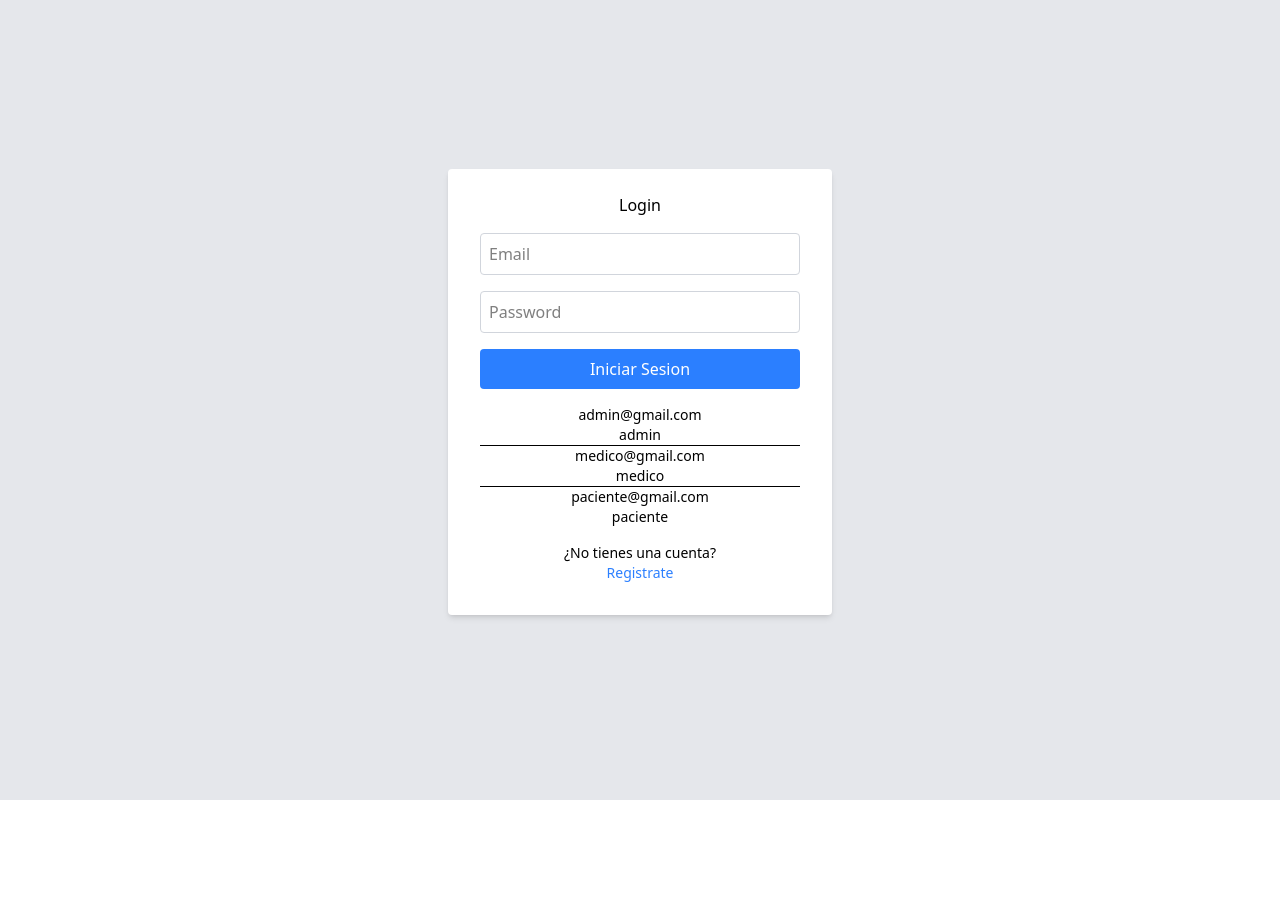
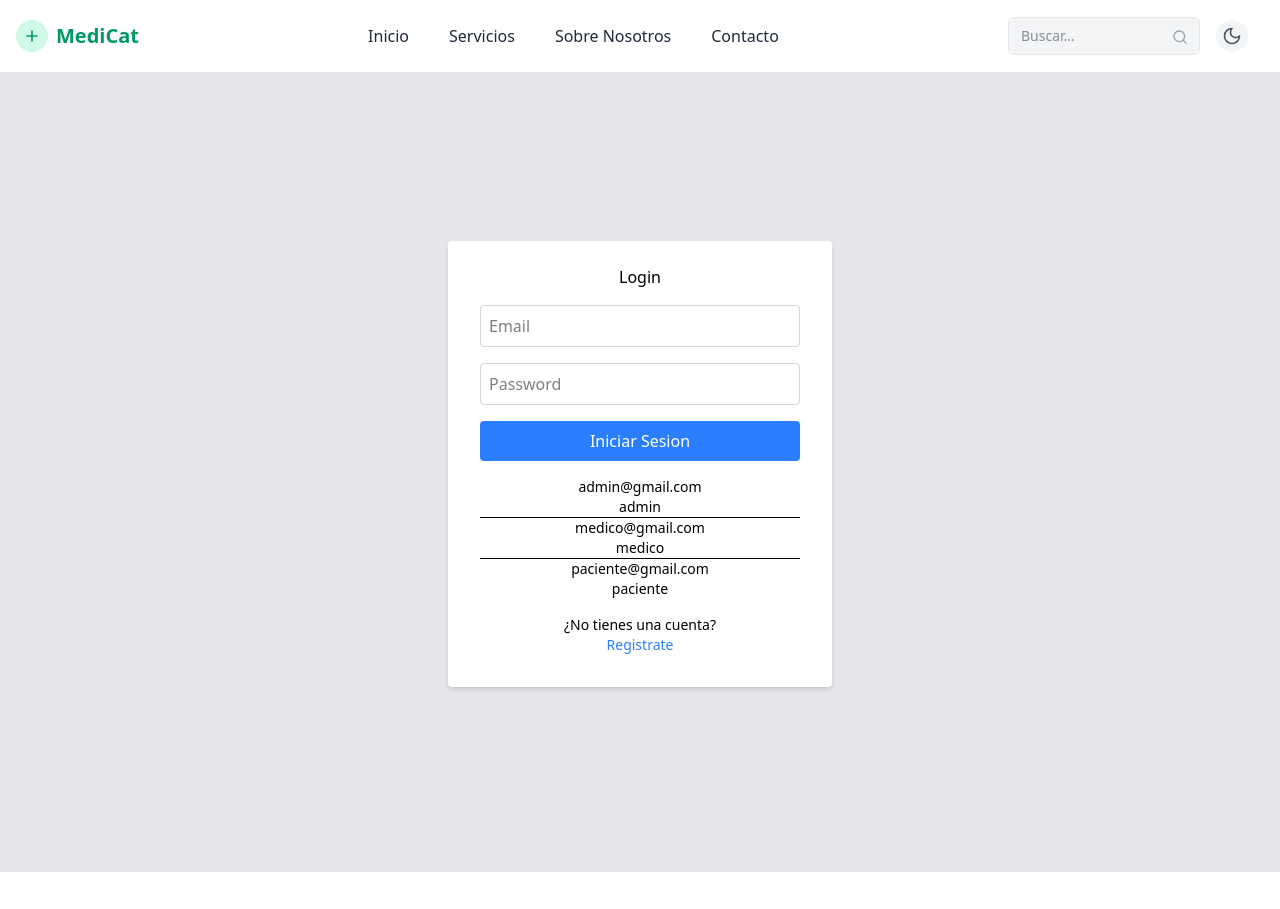
Before and after one commit to juarezdaniel97/medicat-front-end, a React (Vite) app: page / in a window 1280 px wide. Shown: the top 909 px of the page. Before the commit the page ends 800 px from the top, so only its background shows below. Built offline with nearby package versions, Linux system fonts and the light colour scheme.

Commit message:
Agrego Header y Footer con el modo oscuro

```diff
--- /dev/null
+++ b/src/components/layout/Footer.jsx
@@ -0,0 +1,39 @@
+import { Code, GraduationCap, User } from 'lucide-react';
+
+const Footer = () => {
+    return (
+        <footer className="w-full bg-white text-gray-800 py-8 px-4 shadow-lg dark:bg-gray-900 dark:text-gray-200">
+            <div className="container mx-auto flex flex-col md:flex-row items-center justify-between space-y-6 md:space-y-0">
+                <div className="flex items-center space-x-4">
+                    <GraduationCap className="w-9 h-9 text-yellow-400" />
+                    <div>
+                        <h3 className="font-bold text-lg tracking-wide">Diplomatura Fullstack</h3>
+                        <p className="text-sm text-gray-700 dark:text-slate-200">Trabajo Final - Nodo Tecnologógico y FTyCA</p>
+                    </div>
+                </div>
+
+                <div className="flex items-center space-x-4">
+                    <Code className="w-9 h-9 text-amber-500 transition-transform duration-300 hover:scale-110" />
+                    <div>
+                        <h4 className="font-semibold text-lg">MediCat</h4>
+                        <p className="text-sm text-gray-700 dark:text-slate-200">Sistema de Turnos Médicos</p>
+                    </div>
+                </div>
+
+                <div className="flex items-center space-x-4">
+                    <User className="w-9 h-9 text-blue-400 transition-transform duration-300 hover:scale-110" />
+                    <div>
+                        <p className="font-medium text-lg">Daniel Juárez</p>
+                        <p className="text-sm text-gray-700 dark:text-slate-200">Desarrollador Fullstack</p>
+                    </div>
+                </div>
+            </div>
+
+            <div className="border-t border-gray-700 mt-6 pt-4 text-center text-sm">
+                <p>© {new Date().getFullYear()} MediCat - Sistema de Turnos Médicos. Todos los derechos reservados.</p>
+            </div>
+        </footer>
+    )
+}
+
+export default Footer
--- /dev/null
+++ b/src/components/layout/Header.jsx
@@ -0,0 +1,27 @@
+import Logo from "../shared/Logo"
+import MobileMenu from "../shared/MobileMenu"
+import Navigation from "../shared/Navigation"
+import SearchBar from "../shared/SearchBar"
+import ThemeToggler from "../shared/ThemeToggler"
+
+const Header = () => {
+
+    return (
+        <div className="w-full bg-white text-gray-800 dark:bg-gray-900 dark:text-white shadow-md ">
+            <div className="container mx-auto px-4">
+                <div className="flex justify-between items-center py-4">
+
+                    <Logo/>
+                    <Navigation/>
+                    <div className="flex items-center space-x-4">
+                        <SearchBar/>
+                        <ThemeToggler/>
+                        <MobileMenu/>
+                    </div>
+                </div>
+            </div>
+        </div>
+    )
+}
+
+export default Header
--- /dev/null
+++ b/src/components/shared/Logo.jsx
@@ -0,0 +1,16 @@
+
+
+const Logo = () => {
+    return (
+        <div className="flex items-center space-x-2">
+            <div className="bg-emerald-100 w-8 h-8 rounded-full flex items-center justify-center dark:bg-emerald-800">
+                <svg xmlns="http://www.w3.org/2000/svg" className="h-5 w-5 text-emerald-600 dark:text-emerald-300"  fill="none" viewBox="0 0 24 24" stroke="currentColor">
+                    <path strokeLinecap="round" strokeLinejoin="round" strokeWidth={2} d="M12 6v6m0 0v6m0-6h6m-6 0H6" />
+                </svg>
+            </div>
+            <span className="text-xl font-bold text-emerald-600 dark:text-emerald-300"> MediCat </span>
+        </div>
+    )
+}
+
+export default Logo
--- /dev/null
+++ b/src/components/shared/MobileMenu.jsx
@@ -0,0 +1,35 @@
+import { useState } from "react"
+import { useThemeContext } from "../../contexts/ThemeContext";
+import { Menu, X } from "lucide-react";
+import SearchBar from "./SearchBar";
+import Navigation from "./Navigation";
+
+
+const MobileMenu = () => {
+
+    const [isOpen, setIsOpen] = useState(false);
+    const { theme } = useThemeContext();
+
+    return (
+        <div className="md:hidden">
+            <button
+                className="flex items-center justify-center cursor-pointer"
+                onClick={()=> setIsOpen(!isOpen)}
+            >
+                {
+                    isOpen ? <X size={20} className="text-gray-800 dark:text-white"/> : <Menu size={20} className="text-gray-800 dark:text-white"/>
+                }
+            </button>
+            {
+                isOpen && (
+                    <div className="absolute left-0 right-0 top-16 py-3 px-4 border-t z-50 shadow-lg bg-white border-gray-200 dark:bg-gray-900 dark:border-gray-700">
+                        <Navigation mobile={true}/>
+                        <SearchBar mobile={true}/>
+                    </div>
+                )
+            }
+        </div>
+    )
+}
+
+export default MobileMenu
--- /dev/null
+++ b/src/components/shared/Navigation.jsx
@@ -0,0 +1,44 @@
+
+const Navigation = ({mobile=false}) => {
+
+    const navigationItems = [
+        { name: 'Inicio', href: '#' },
+        { name: 'Servicios', href: '#' },
+        { name: 'Sobre Nosotros', href: '#' },
+        { name: 'Contacto', href: '#' },
+    ];
+
+    if (mobile) {
+        return (
+            <div className="flex flex-col space-y-2 pb-3">
+                {navigationItems.map((item) => (
+                <a
+                    key={item.name}
+                    href={item.href}
+                    className="px-3 py-2 rounded-md hover:bg-emerald-50 dark:hover:bg-gray-800"
+                    // className={`px-3 py-2 rounded-md ${isDarkMode ? 'hover:bg-gray-800' : 'hover:bg-emerald-50'}`}
+                >
+                    {item.name}
+                </a>
+                ))}
+            </div>
+        );
+    }
+
+    return (
+        <div className="hidden md:flex items-center space-x-4">
+            {navigationItems.map((item) => (
+                <a
+                    key={item.name}
+                    href={item.href}
+                    className="px-3 py-2 rounded-md hover:bg-emerald-50 dark:hover:bg-gray-800 "
+                    //className={`px-3 py-2 rounded-md ${isDarkMode ? 'hover:bg-gray-800' : 'hover:bg-emerald-50'}`}
+                    >
+                    {item.name}
+                </a>
+            ))}
+        </div>
+    )
+}
+
+export default Navigation
--- /dev/null
+++ b/src/components/shared/SearchBar.jsx
@@ -0,0 +1,31 @@
+import { Search } from "lucide-react"
+
+
+const SearchBar = ({mobile=false}) => {
+
+    if (mobile) {
+        return (
+            <div className="pt-2 relative border-t border-gray-200 dark:border-gray-700">
+                <input
+                    type="text"
+                    placeholder="Buscar..."
+                    className="w-full pl-3 pr-10 py-2 rounded-md text-sm focus:outline-none bg-gray-100 focus:bg-white border-gray-200 dark:bg-gray-800 dark:focus:bg-gray-700 dark:border-gray-700 border"
+                />
+                <Search size={16} className="absolute right-3 top-5 text-gray-400" />
+            </div>
+        )
+    }
+
+    return (
+        <div className="hidden md:block relative">
+            <input
+                type="text"
+                placeholder="Buscar..."
+                className="pl-3 pr-10 py-2 rounded-md text-sm w-36 lg:w-48 focus:outline-none bg-gray-100 focus:bg-white border-gray-200 dark:bg-gray-800 dark:focus:bg-gray-700 dark:border-gray-700 border"
+            />
+            <Search size={16} className="absolute right-3 top-3 text-gray-400" />
+        </div>
+    )
+}
+
+export default SearchBar
--- /dev/null
+++ b/src/components/shared/ThemeToggler.jsx
@@ -0,0 +1,19 @@
+import { Moon, MoonIcon, Sun } from "lucide-react";
+import { useThemeContext } from "../../contexts/ThemeContext"
+
+
+const ThemeToggler = () => {
+    const {theme, toggleTheme } = useThemeContext();
+    const isDarkMode = theme === 'dark';
+
+    return (
+        <button
+            onClick={toggleTheme}
+            className="flex items-center justify-center w-8 h-8 rounded-full cursor-pointer bg-gray-100 text-gray-600 dark:bg-gray-800 dark:text-yellow-300"
+        >
+            { isDarkMode ? <Sun size={20}/> : <MoonIcon size={20}/>}
+        </button>
+    )
+}
+
+export default ThemeToggler
--- /dev/null
+++ b/src/contexts/ThemeContext.jsx
@@ -0,0 +1,18 @@
+import { createContext, useContext } from "react";
+import { useTheme } from "../hooks/useTheme";
+
+
+const ThemeContext = createContext();
+
+
+export const ThemeContextProvider = ({children}) => {
+    const themeValue = useTheme();
+
+    return (
+        <ThemeContext.Provider value={themeValue}>
+            { children }
+        </ThemeContext.Provider>
+    )
+}
+
+export const useThemeContext = () => useContext(ThemeContext);
--- /dev/null
+++ b/src/hooks/useTheme.js
@@ -0,0 +1,29 @@
+import { useEffect, useState } from "react";
+
+export const useTheme = () =>{
+
+    const [theme, setTheme] = useState(() => {
+        const savedTheme = localStorage.getItem("theme");
+        return savedTheme ? savedTheme : "light"; // Por defecto es 'light'
+    });
+
+    useEffect(() => {
+        const root = document.documentElement;
+
+        // Guardar en localStorage
+        localStorage.setItem("theme", theme);
+
+        // Aplicar la clase 'dark' al <html> para que funcione Tailwind
+        if (theme === "dark") {
+            root.classList.add("dark");
+        } else {
+            root.classList.remove("dark");
+        }
+
+    }, [theme])
+
+
+    const toggleTheme = () => setTheme((prev) => (prev === "light" ? "dark" : "light"));
+
+    return {theme, toggleTheme};
+};
--- a/src/index.css
+++ b/src/index.css
@@ -1 +1,2 @@
 @import "tailwindcss";
+@custom-variant dark (&:where(.dark, .dark *));
--- a/src/main.jsx
+++ b/src/main.jsx
@@ -6,10 +6,12 @@ import { BrowserRouter } from 'react-router-dom'
 import { AuthContextProvider } from './contexts/AuthContext.jsx'
 import { MedicoContextProvider } from './contexts/MedicoContext.jsx'
 import { PatientContextProvider } from './contexts/PatientContext.jsx'
+import { ThemeContextProvider } from './contexts/ThemeContext.jsx'
 
 createRoot(document.getElementById('root')).render(
   <StrictMode>
     <BrowserRouter>
+      <ThemeContextProvider>
         <AuthContextProvider>
           <MedicoContextProvider>
             <PatientContextProvider>
@@ -17,6 +19,7 @@ createRoot(document.getElementById('root')).render(
             </PatientContextProvider>
           </MedicoContextProvider>
       </AuthContextProvider>
+      </ThemeContextProvider>
     </BrowserRouter>
   </StrictMode>,
 )
--- a/src/pages/auth/Login.jsx
+++ b/src/pages/auth/Login.jsx
@@ -1,6 +1,8 @@
 import { useAuthContext } from '../../contexts/AuthContext';
 import { useForm } from 'react-hook-form';
 import { useNavigate } from 'react-router-dom';
+import Header from '../../components/layout/Header';
+import Footer from '../../components/layout/Footer';
 
 const Login = () => {
     const { login, loading, error } = useAuthContext();
@@ -18,6 +20,9 @@ const Login = () => {
     }
 
     return (
+        <>
+        <Header/>
+
         <div className='flex flex-col justify-center items-center h-screen bg-gray-200 '>
             <div className='bg-white shadow-md rounded px-8 pt-6 pb-8 mb-4 w-96'>
                 <h1 className='font-medium mb-4 text-center'>Login</h1>
@@ -66,6 +71,9 @@ const Login = () => {
                 </p>
             </div>
         </div>
+
+        <Footer/>
+        </>
     )
 }
 
```
Lines whose indentation alone changed are shown as unchanged.
